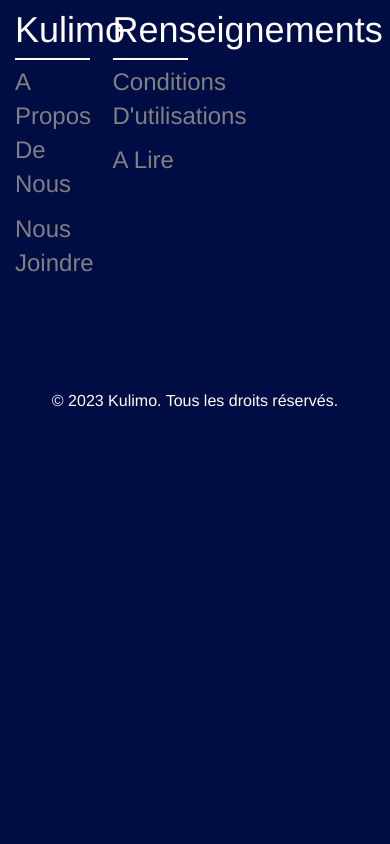
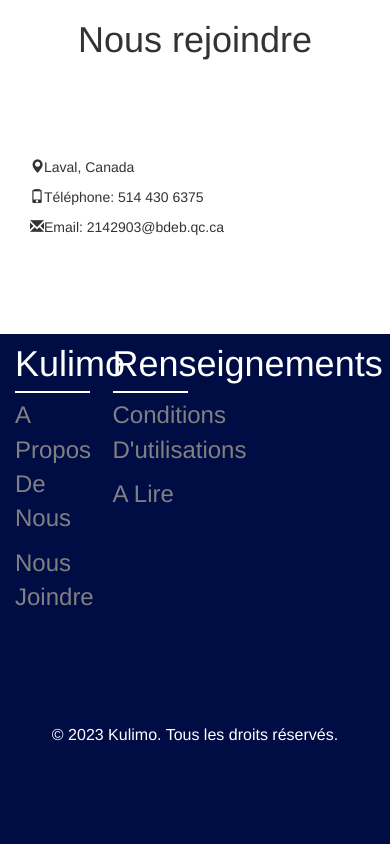
Before and after one commit to bmorin2913/Kulimo, a Django app: page /accueil/nous_joindre in a window 390 px wide. Run offline with Django 4.2, Linux system fonts and the light colour scheme; some libraries are stand-ins or nearby versions.

Commit message:
nous rejoindre

```diff
--- a/Kulimo/accueil/templates/nous_joindre.html
+++ b/Kulimo/accueil/templates/nous_joindre.html
@@ -3,11 +3,28 @@
 <html lang="en">
   <head>
     <title>Nous joindre</title>
+    <style>
+      h1{text-align: center;}
+      </style>
   </head>
 
   <body>
     {% block content %}
 
+    <header>
+      <h1>Nous rejoindre</h1>
+      </header>
+        <div class="row test">
+         <div class = "col-md-3"></div>
+          <div class="col-md-6">
+            <p><span class="glyphicon glyphicon-map-marker"></span>Laval, Canada</p>
+            <p><span class="glyphicon glyphicon-phone"></span>Téléphone: 514 430 6375</p>
+            <p><span class="glyphicon glyphicon-envelope"></span>Email: 2142903@bdeb.qc.ca</p>
+          </div>
+          <div class="col-md-3">
+          </div>
+        </div>
+
     {% include "master.html" %}
     {% endblock %}
   </body>
```
